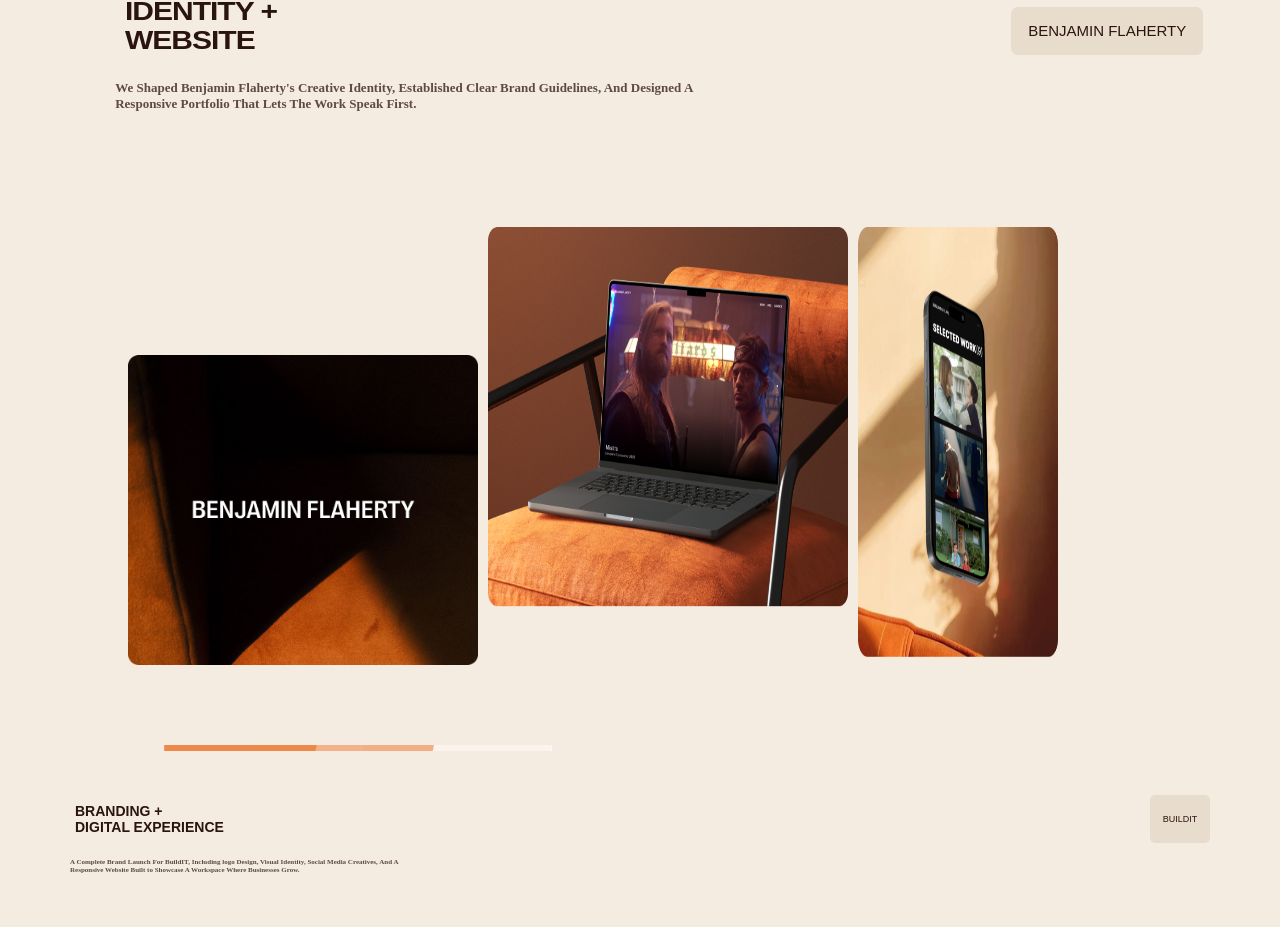
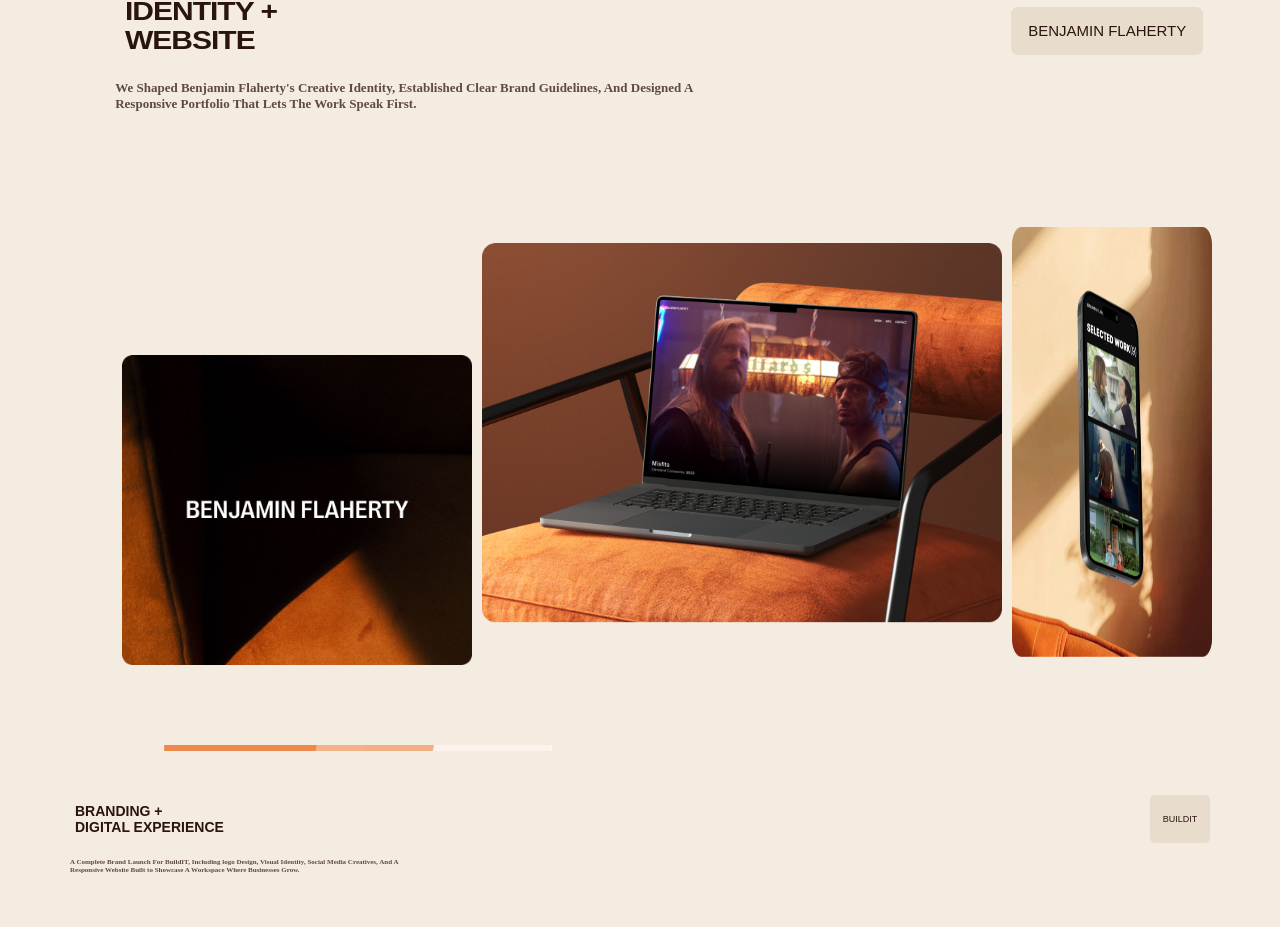
Before and after one commit to annaskhan-dev/RCHYstudio, a React (Vite) app: page / in a window 1280 px wide. Shown: the part 2853-3780 px from the top of the page. Built offline with nearby package versions, Linux system fonts and the light colour scheme.

Commit message:
fix: add safety check for logs map and dynamic API URL

```diff
--- a/src/components/benjamin.module.css
+++ b/src/components/benjamin.module.css
@@ -65,7 +65,7 @@ body {
   margin-top: 35px;
   display: flex;
   gap: 10px;
-  margin-left: 10vw;
+  margin-left: 9.5vw;
 
 }
 .image1 {
@@ -77,16 +77,16 @@ body {
 
 .image2 {
   height: 380px;
-  width: 360px;
+  width: 520px;
   border-radius: 0.2px;
-  margin-top:10vh ;
+  margin-top:12vh ;
 }
 
 .image3 {
     height: 430px;
+    width: 200px;
     margin-top: 10vh;
     border-radius: 2px;
-    width:200px;
 }
 
 
```
